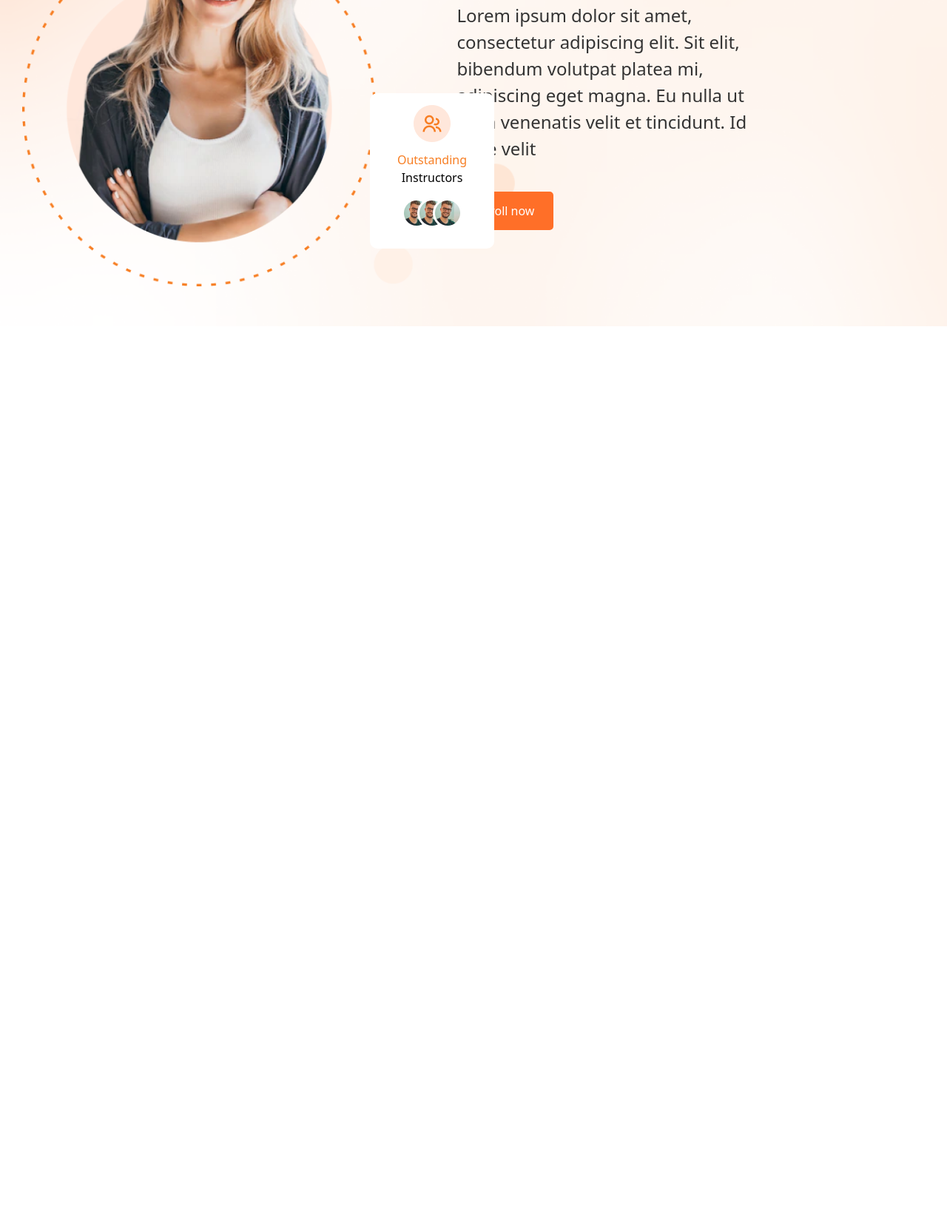
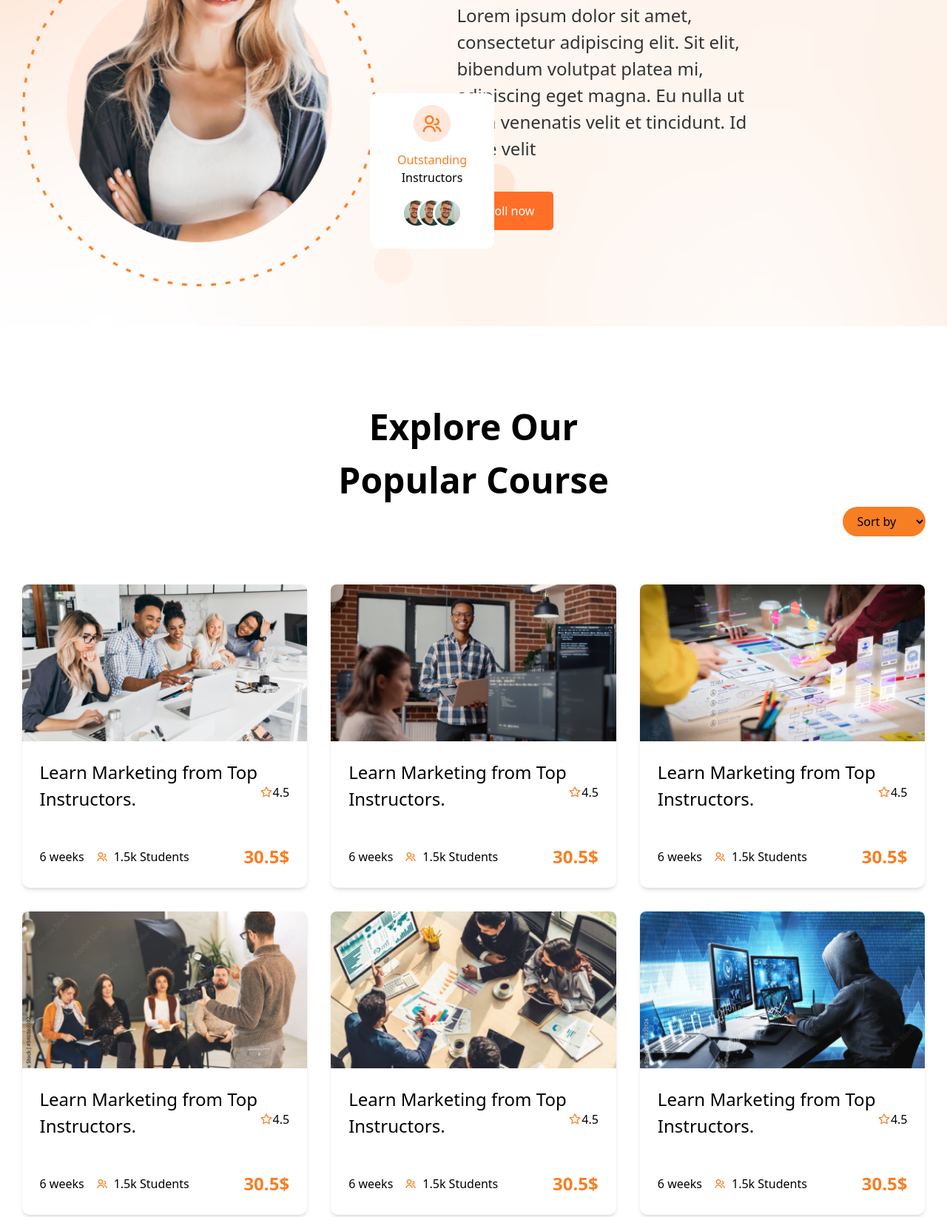
Before and after one commit to abdulaziz052/column, a website: page public/css/fountain.html in a window 1280 px wide. Shown: the part 2154-3799 px from the top of the page at 74% size. Before the commit the page ends 2595 px from the top, so only its background shows below. Drawn offline with nearby package versions, Linux system fonts and the light colour scheme.

Commit message:
section courses  responsive  end

```diff
--- a/public/css/fountain.html
+++ b/public/css/fountain.html
@@ -295,7 +295,7 @@
             </div>
         </section>
     </div>
-    <section class="max-w-[1261px] mx-auto pl-[20px] pr-[20px] pt-[100px] pb-[112px]" hidden>
+    <section class="max-w-[1261px] mx-auto pl-[20px] pr-[20px] pt-[100px] pb-[112px]" >
         <div class="text-center">
             <h2 class="text-[48px] font-[600]">Explore Our <br> Popular Course</h2>
         </div>
@@ -307,10 +307,10 @@
                 <option value="">Expensive</option>
             </select>
         </div>
-        <div class="flex grid grid-cols-3 gap-[32px]">
-            <div class="shadow-md pb-[24px] rounded-[10px] bg-[#FFF]">
-                <div class="w-[392px]">
-                    <img class="rounded-t-lg" src="./img/courses-1.png" alt="">
+        <div class=" grid grid-cols-2 md:flex md:grid md:grid-cols-3 gap-[32px]">
+            <div class="shadow-md  rounded-[10px] bg-[#FFF]">
+                <div class="max-w-[392px]">
+                    <img class="w-full rounded-t-lg" src="./img/courses-1.png" alt="">
                     <div class="flex pl-[24px] pr-[24px]  items-center">
                         <h4 class=" mt-[24px] text-[24px] font-[500] mb-[42px]">Learn Marketing from Top Instructors.
                         </h4>
@@ -328,8 +328,8 @@
                 </div>
             </div>
             <div class="shadow-md pb-[24px] rounded-[10px] bg-[#FFF]">
-                <div class="w-[392px]">
-                    <img class="rounded-t-lg" src="./img/courses-2.png" alt="">
+                <div class="max-w-[392px]">
+                    <img class="w-full rounded-t-lg" src="./img/courses-2.png" alt="">
                     <div class="flex pl-[24px] pr-[24px]  items-center">
                         <h4 class=" mt-[24px] text-[24px] font-[500] mb-[42px]">Learn Marketing from Top Instructors.
                         </h4>
@@ -347,8 +347,8 @@
                 </div>
             </div>
             <div class="shadow-md pb-[24px] rounded-[10px] bg-[#FFF]">
-                <div class="w-[392px]">
-                    <img class="rounded-t-lg" src="./img/courses-3.png" alt="">
+                <div class="max-w-[392px]">
+                    <img class="w-full rounded-t-lg" src="./img/courses-3.png" alt="">
                     <div class="flex pl-[24px] pr-[24px]  items-center">
                         <h4 class=" mt-[24px] text-[24px] font-[500] mb-[42px]">Learn Marketing from Top Instructors.
                         </h4>
@@ -367,8 +367,8 @@
             </div>
 
             <div class="shadow-md pb-[24px] rounded-[10px] bg-[#FFF]">
-                <div class="w-[392px]">
-                    <img class="rounded-t-lg" src="./img/courses-4.png" alt="">
+                <div class="max-w-[392px]">
+                    <img class="w-full rounded-t-lg" src="./img/courses-4.png" alt="">
                     <div class="flex pl-[24px] pr-[24px]  items-center">
                         <h4 class=" mt-[24px] text-[24px] font-[500] mb-[42px]">Learn Marketing from Top Instructors.
                         </h4>
@@ -386,8 +386,8 @@
                 </div>
             </div>
             <div class="shadow-md pb-[24px] rounded-[10px] bg-[#FFF]">
-                <div class="w-[392px]">
-                    <img class="rounded-t-lg" src="./img/courses-5.png" alt="">
+                <div class="max-w-[392px]">
+                    <img class="w-full rounded-t-lg" src="./img/courses-5.png" alt="">
                     <div class="flex pl-[24px] pr-[24px]  items-center">
                         <h4 class=" mt-[24px] text-[24px] font-[500] mb-[42px]">Learn Marketing from Top Instructors.
                         </h4>
@@ -405,8 +405,8 @@
                 </div>
             </div>
             <div class="shadow-md pb-[24px] rounded-[10px] bg-[#FFF]">
-                <div class="w-[392px]">
-                    <img class="rounded-t-lg" src="./img/courses-6.png" alt="">
+                <div class="max-w-[392px]">
+                    <img class="w-full rounded-t-lg" src="./img/courses-6.png" alt="">
                     <div class="flex pl-[24px] pr-[24px]  items-center">
                         <h4 class=" mt-[24px] text-[24px] font-[500] mb-[42px]">Learn Marketing from Top Instructors.
                         </h4>
```
Also changed, not shown: public/css/styles.css.
